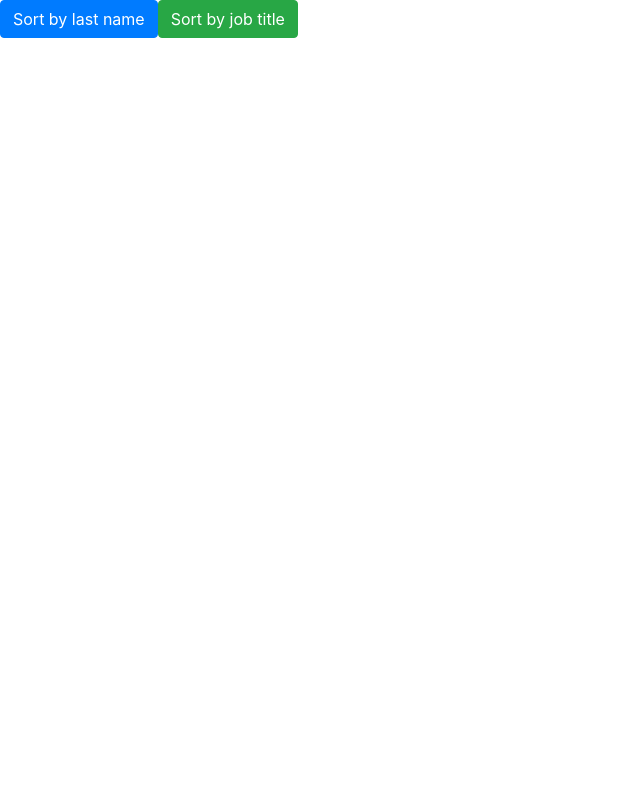
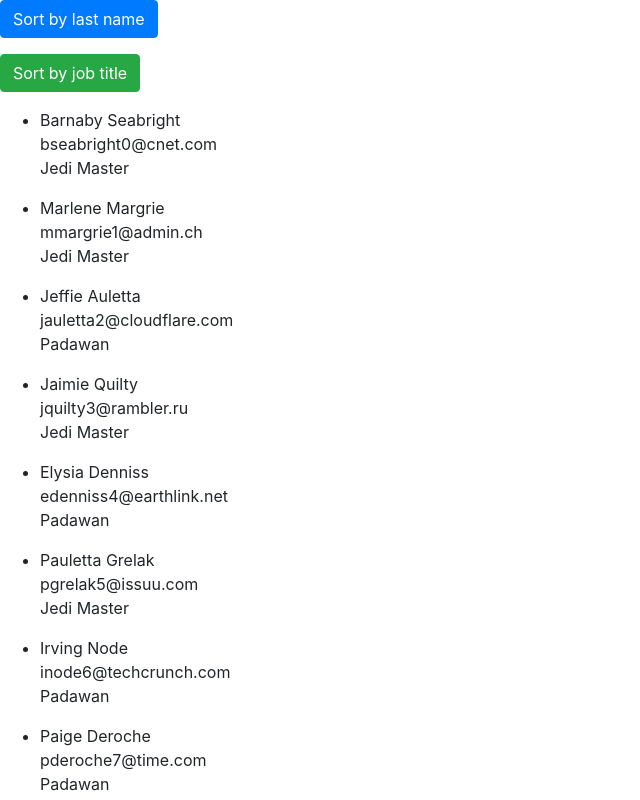
Before and after one commit to lpham2525/directory, a React (Create React App) app: page / in a window 1280 px wide. Shown: the top 800 px of the page, without its empty margins (0-640 px from the left). Built offline with nearby package versions, Linux system fonts and the light colour scheme.

Commit message:
revised Employee.js so page would render

```diff
--- a/src/App.js
+++ b/src/App.js
@@ -88,8 +88,12 @@ class App extends Component {
     return (
       <>
       <div className='col=md=6'>
-        <button onClick={this.handleSort} class="btn btn-primary">Sort by last name</button>
-        <button onClick={this.handleJobTitle} class="btn btn-success">Sort by job title</button>
+        <p>
+        <button onClick={this.handleSort} className="btn btn-primary">Sort by last name</button>
+        </p>
+        <p>
+        <button onClick={this.handleJobTitle} className="btn btn-success">Sort by job title</button>
+        </p>
       </div>
       <div className='col=md=6'>
         <Employee
--- a/src/components/Employee/Employee.js
+++ b/src/components/Employee/Employee.js
@@ -67,16 +67,31 @@ const Employee = props => {
   return (
     <ul>
       {props.employees.map(employee => {
-        return
+        return (
           <div>
             <li>{employee.first_name} {employee.last_name}</li>
-            <p>{employee.email}</p>
-            <p>{employee.Job_Title}</p>
+            <p>{employee.email}
+            <br />
+            {employee.Job_Title}</p>
           </div>
+        )
       }
       )}
     </ul>
   )
 }
 
+// const Employee = props => {
+//   console.log('employees props = ', props)
+//   return (
+//     <ul>
+//       <div>
+//         <li>{employee.first_name} {employee.last_name}</li>
+//         <p>{employee.email}</p>
+//         <p>{employee.Job_Title}</p>
+//       </div>
+//     </ul>
+//   )
+// }
+
 export default Employee
```
Also changed, not shown: public/manifest.json.
